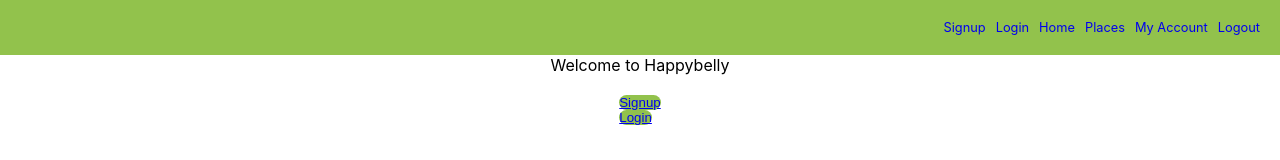
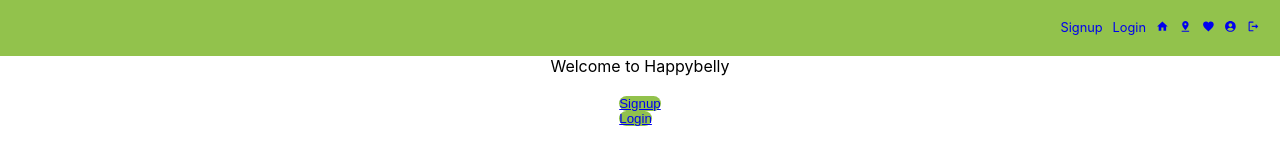
Before and after one commit to mzchloe/happybelly-frontend, a React (Create React App) app: page / in a window 1280 px wide. Shown: the top 160 px of the page. Built offline with nearby package versions, Linux system fonts and the light colour scheme.

Commit message:
added icons placeholders

```diff
--- a/src/components/Navbar/index.js
+++ b/src/components/Navbar/index.js
@@ -1,6 +1,7 @@
 import React from "react";
 import styles from "./Navbar.module.css";
 import { Link } from "react-router-dom";
+import { MdAccountCircle, MdOutlineLogout, MdFavorite, MdPinDrop, MdHome } from "react-icons/md";
 
 export function Navbar() {
     return (
@@ -9,10 +10,11 @@
         <Link className={styles.link} to="/signup">Signup</Link>
         <Link className={styles.link} to="/login">Login</Link>
         {/* display when user is logged in */}
-            <Link className={styles.link} to="/home">Home</Link>
-            <Link className={styles.link} to="/places">Places</Link>
-            <Link className={styles.link} to="/account">My Account</Link>
-            <Link className={styles.link} to="/">Logout</Link>
+            <Link className={styles.link} to="/home"><MdHome /></Link>
+            <Link className={styles.link} to="/places"><MdPinDrop /></Link>
+            <Link className={styles.link} to="/favorites"><MdFavorite /></Link>
+            <Link className={styles.link} to="/account"> <MdAccountCircle /></Link>
+            <Link className={styles.link} to="/"><MdOutlineLogout /></Link>
         </nav>
     )
 }
```
